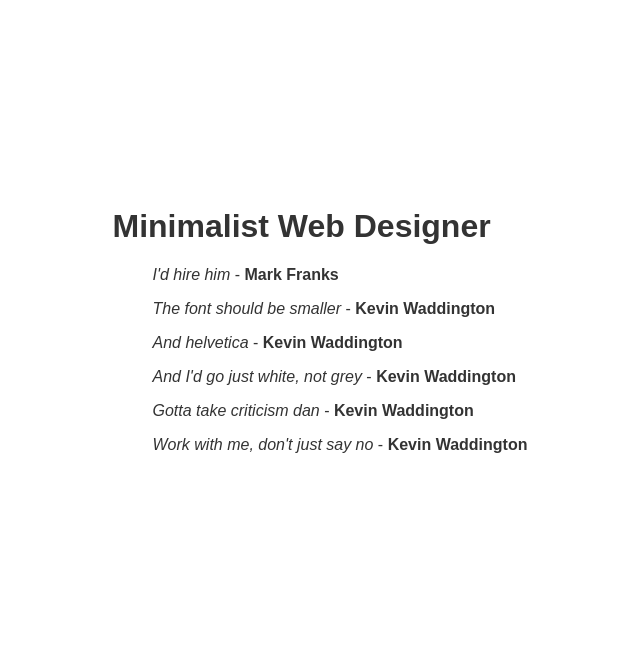
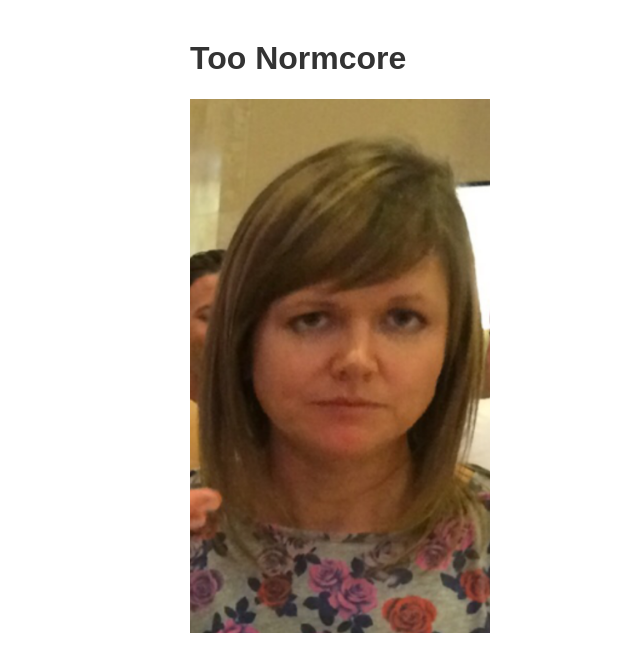
Before and after one commit to giveadan/giveadan.github.io, a plain HTML site: page index.html in a window 1280 px wide. Shown: the whole page, without its empty margins (300-940 px from the left). Drawn offline with Linux system fonts and the light colour scheme.

Commit message:
normcore

```diff
--- a/index.html
+++ b/index.html
@@ -25,17 +25,8 @@
   <body>
   	<div class="flexbox-container">
   		<div>
-				<h1>Minimalist Web Designer</h1>
-        <blockquote><i>I'd hire him </i>- <b>Mark Franks</b> </blockquote>
-        <blockquote><i>The font should be smaller </i>- <b>Kevin Waddington</b> </blockquote>
-        <blockquote><i>And helvetica </i>- <b>Kevin Waddington</b> </blockquote>
-        <blockquote><i>And I'd go just white, not grey </i>- <b>Kevin Waddington</b> </blockquote>
-        <blockquote><i>Gotta take criticism dan </i>- <b>Kevin Waddington</b> </blockquote>
-        <blockquote><i>Work with me, don't just say no </i>- <b>Kevin Waddington</b> </blockquote>
-
-
-
-
+				<h1>Too Normcore</h1>
+        <img src="normcore.png" style="max-width:300px;width:100%;" />
 			</div>
 		</div>
 	</body>
```
Also changed, not shown: normcore.png (added).
